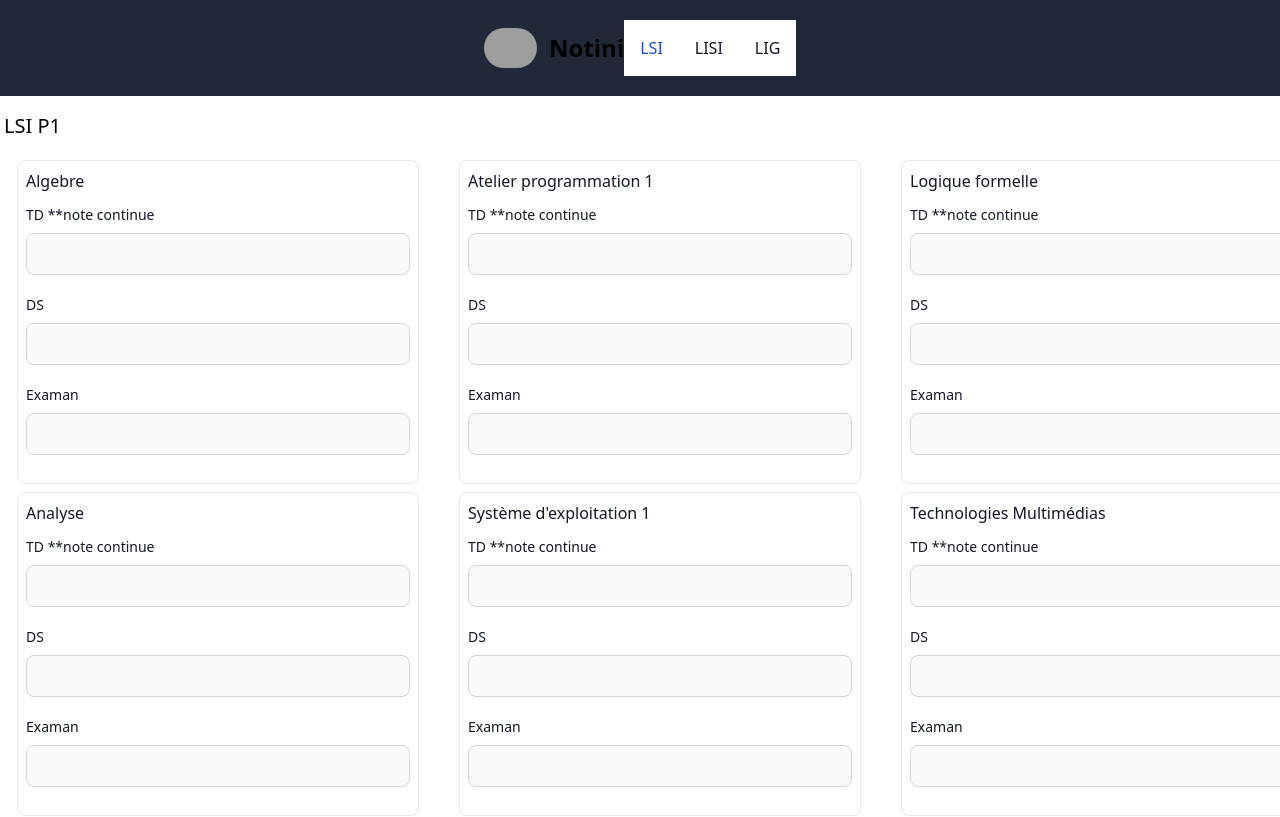
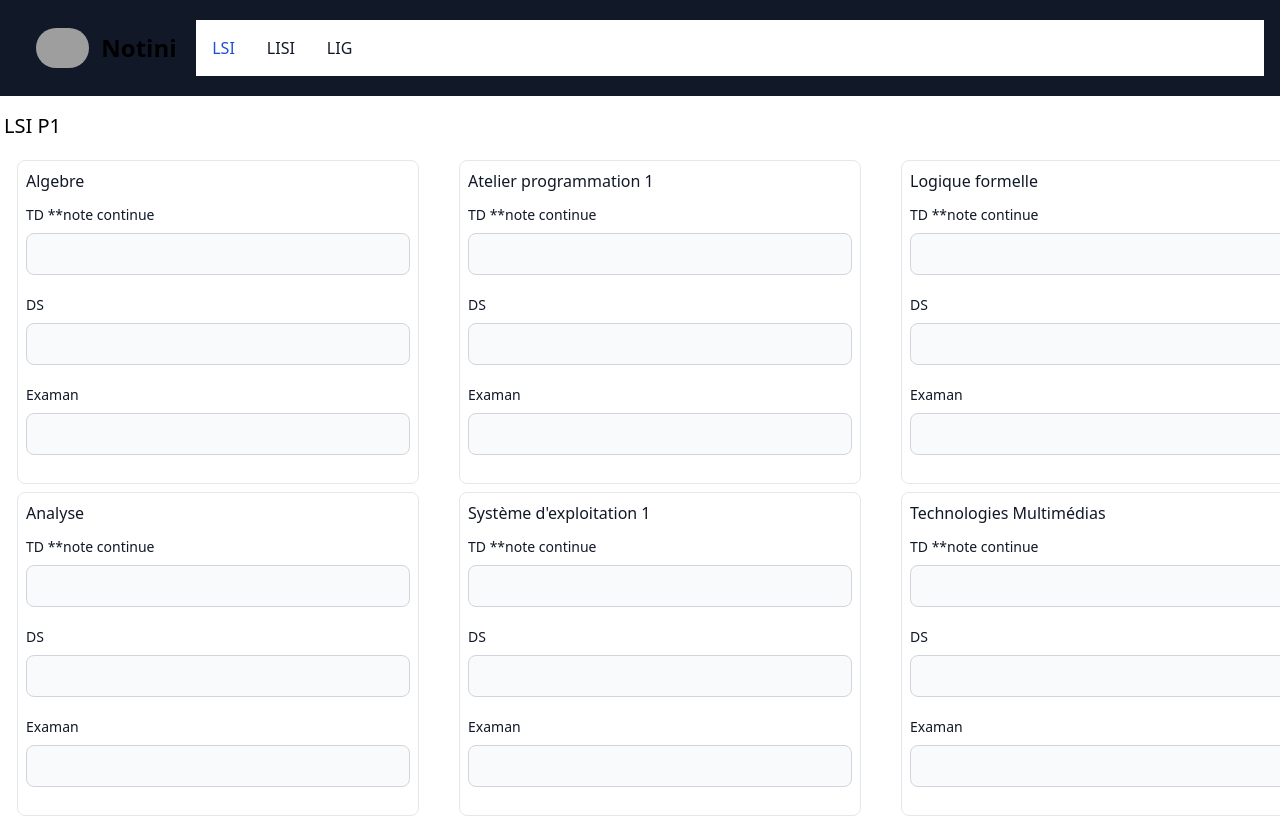
Before and after one commit to Aiomar/notini-app, a React (Vite) app: page / in a window 1280 px wide. Shown: the top 817 px of the page. Built offline with nearby package versions, Linux system fonts and the light colour scheme; grey boxes are pictures that could not be loaded.

Commit message:
edit header

```diff
--- a/src/App.tsx
+++ b/src/App.tsx
@@ -6,7 +6,7 @@ function App() {
   return (
     <>
       <Header />
-      <main className="flex justify-center">
+      <main className="flex justify-center ">
         <LSIP1 />
       </main>
       <Footer />
--- a/src/component/Footer.tsx
+++ b/src/component/Footer.tsx
@@ -1,6 +1,6 @@
 export default function Footer() {
   return (
-    <footer className="bg-white dark:bg-gray-800">
+    <footer className="bg-white dark:bg-gray-900">
       <div className="mx-auto w-full max-w-screen-xl p-4 py-6 lg:py-8">
         <div className="md:flex md:justify-between">
           <div className="mb-6 md:mb-0">
--- a/src/component/Header.tsx
+++ b/src/component/Header.tsx
@@ -1,7 +1,7 @@
 export default function Header() {
   return (
-    <header className="w-full flex items-center justify-center h-24 bg-gray-800 fixed z-50">
-      <div className="mb-6 md:mb-0 float-start">
+    <header className="w-full flex items-center justify-center h-24 bg-gray-900 fixed z-50 p-4  ">
+      <div className="mb-6 md:mb-0 float-start ml-5">
         <a href="" className="flex items-center">
           <img src="/logo.svg" className="h-10 me-3 rounded-full" alt="" />
           <span className="self-center text-2xl font-semibold whitespace-nowrap dark:text-white">
@@ -9,7 +9,7 @@ export default function Header() {
           </span>
         </a>
       </div>
-      <nav className="bg-white border-gray-200 dark:bg-gray-800">
+      <nav className="bg-white border-gray-200 dark:bg-gray-900 w-full ml-10">
         <div className="max-w-screen-xl flex flex-wrap items-center justify-between mx-auto p-4">
           <button
             data-collapse-toggle="navbar-default"
@@ -37,11 +37,11 @@ export default function Header() {
               />
             </svg>
           </button>
-          <div className="hidden w-full md:block md:w-auto" id="navbar-default">
+          <div className="hidden  md:block md:w-auto" id="navbar-default">
             <ul
               className="font-medium flex flex-col p-4 md:p-0 mt-4 border border-gray-100 rounded-lg
               bg-gray-50 md:flex-row md:space-x-8 rtl:space-x-reverse md:mt-0 md:border-0 md:bg-white
-              dark:bg-gray-800 md:dark:bg-gray-800 dark:border-gray-700"
+              dark:bg-gray-800 md:dark:bg-gray-900 dark:border-gray-700"
             >
               <li>
                 <a
```
